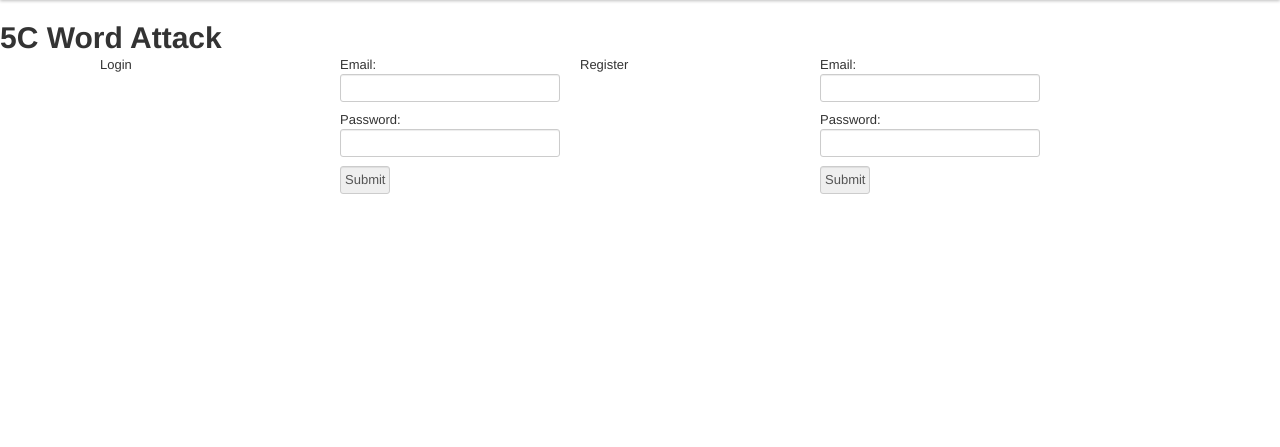
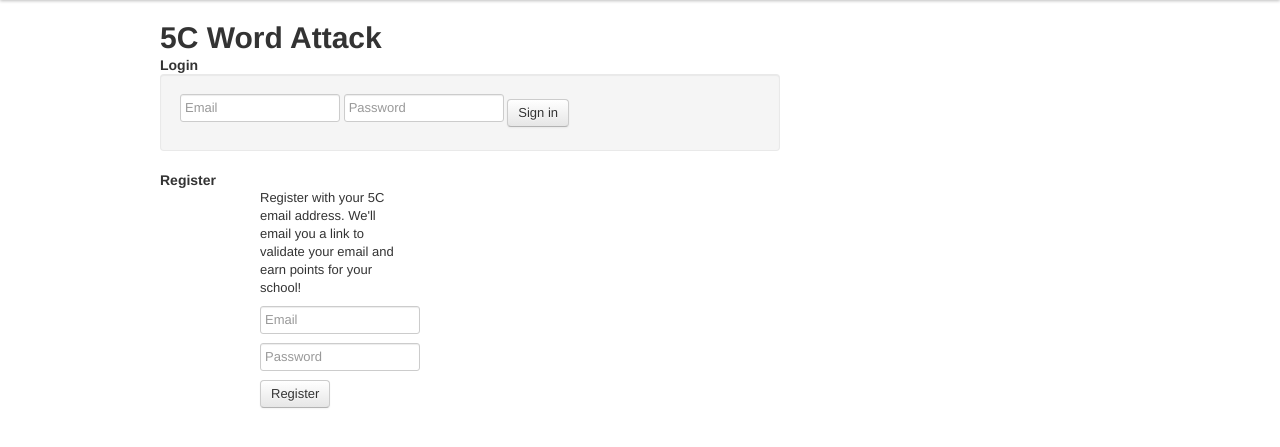
Before and after one commit to iamb55/Calmer-Not, a Flask app: page / in a window 1280 px wide. Shown: the part 40-487 px from the top of the page. Run offline with Flask 2, Linux system fonts and the light colour scheme; parts of the project's set-up code (start-up, migrations or seed data) failed here and were passed over; some libraries are stand-ins or nearby versions.

Commit message:
improve styling

```diff
--- a/templates/index.html
+++ b/templates/index.html
@@ -1,38 +1,37 @@
 {% extends "base.html" %}
 {% block content %}
+<div class='row'>
+<div class='span8 offset2'>
 <h1>5C Word Attack</h1>
 
 {% with messages = get_flashed_messages() %}
   {% if messages %}
-    <ul class='flashes'>
-    {% for message in messages %}
-      <li>{{ message }}</li>
+    {% for category, message in messages %}
+    <div class='alert alert-{{ category }}'>
+        <a class="close" data-dismiss="alert">×</a>
+          {{ message }}
+    </div>
     {% endfor %}
     </ul>
   {% endif %}
 {% endwith %}
 
-{% if error %}
-<p>Error: {{ error }}</p>
-{% endif %}
-
-<p class="span2 offset1">Login</p>
-<form class="span2 offset1" id="login" action="{{url_for('login')}}" method="post">
-Email: <input type="text" name="email" id="wordInput"/><br />
-Password: <input type="password" name="password" id="wordInput"/><br />
-<input type="submit"/>
+<h4>Login</h4>
+<form class='well' id="login" action="{{url_for('login')}}" method="post">
+    <input type="text" name="email" class="input-medium" placeholder="Email">
+<input type="password" name="password" class="input-medium" placeholder="Password">
+<button type="submit" class="btn">Sign in</button>
 </form>
 
-<p class="span2 offset1">Register</p>
+<h4>Register</h4>
 <form class="span2 offset1" id="register" action="{{url_for('register')}}" method="post">
-Email: <input type="text" name="email" id="wordInput"/><br />
-Password: <input type="password" name="password" id="wordInput"/><br />
-<input type="submit"/>
+<p>Register with your 5C email address. We'll email you a link to validate your
+        email and earn points for your school!</p>
+<input type="text" name="email" class="input-medium" placeholder="Email">
+<input type="password" name="password" class="input-medium" placeholder="Password">
+<button type="submit" class="btn">Register</button>
 </form>
+</div>
+</div>
 
 {% endblock %}
-<!--<script type="text/javascript">-->
-  <!--$(document).ready( function()  {-->
-    <!--$('#wordInput').focus();-->
-  <!--});-->
-<!--</script>-->
```
Also changed, not shown: templates/game.html (+6 -1 lines), templates/stats.html (+3 -13 lines).
